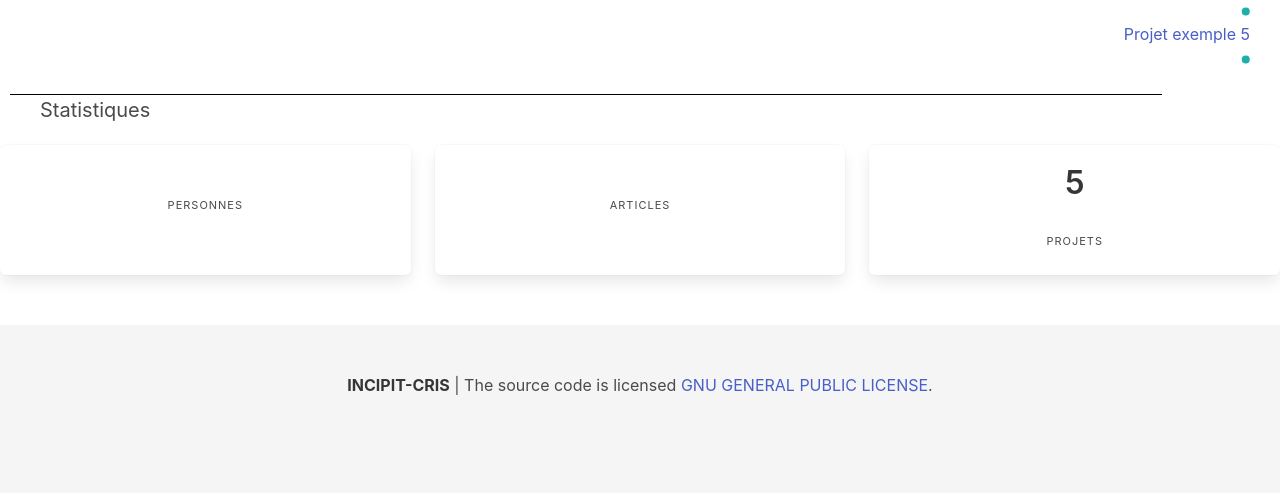
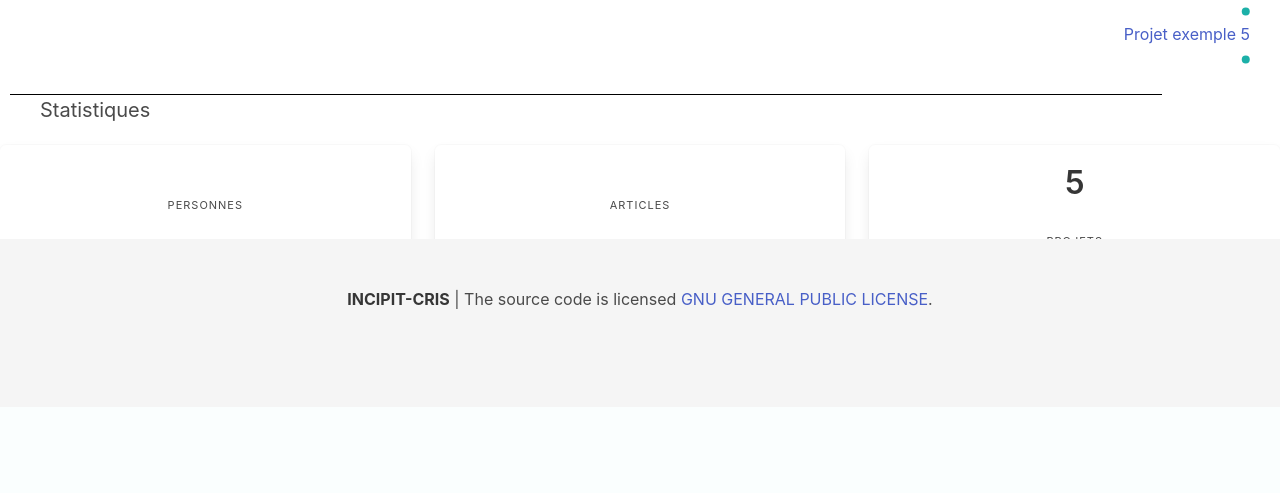
Before and after one commit to HEG-INCIPIT/INCIPIT-CRIS, a Django app: template INCIPIT_CRIS/INCIPIT_CRIS_app/templates/main/index.html in a window 1280 px wide. Shown: the part 393-886 px from the top of the page. After the commit the page ends 702 px from the top, so only its background shows below. Run offline with Django 3.2, Linux system fonts and the light colour scheme; the template is opened without the code that fills it, so the values that code supplies are empty.

Commit message:
fix footer

```diff
--- a/INCIPIT_CRIS/INCIPIT_CRIS_app/templates/main/footer.html
+++ b/INCIPIT_CRIS/INCIPIT_CRIS_app/templates/main/footer.html
@@ -1,4 +1,11 @@
 <footer class="footer has-background-light">
+    <style>
+        .footer {
+        position: absolute;
+        bottom: 0;
+        width: 100%;
+        }
+    </style>
     <div class="content has-text-centered">
         <p>
             <strong>INCIPIT-CRIS</strong> | The source code is licensed
--- a/INCIPIT_CRIS/INCIPIT_CRIS_app/templates/main/index.html
+++ b/INCIPIT_CRIS/INCIPIT_CRIS_app/templates/main/index.html
@@ -27,9 +27,9 @@
                     </div>
                     <div class="align-text-left">
                         <ul>
-                        {% for user in last_users_registered %}
+                            {% for user in last_users_registered %}
                                 <li><a href="/personnes/{{ user.0 }}">{{ user.1 }} {{ user.2 }}</a></li>
-                        {% endfor %}
+                            {% endfor %}
                         </ul>
                     </div>
                 </div>
```
